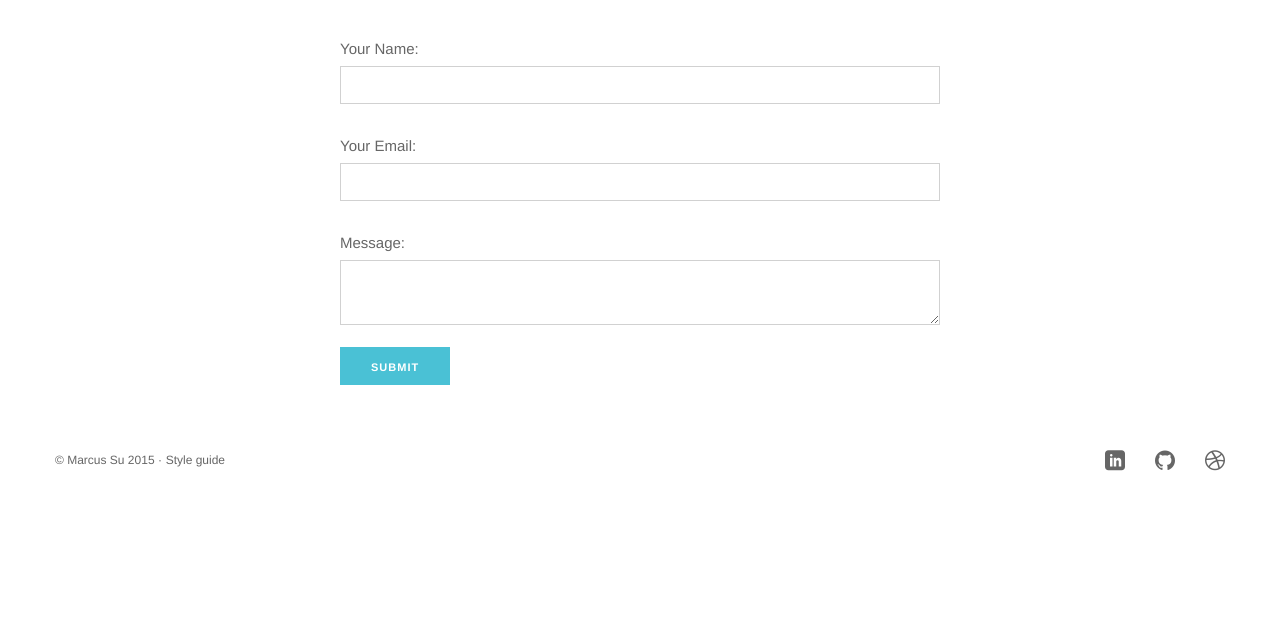
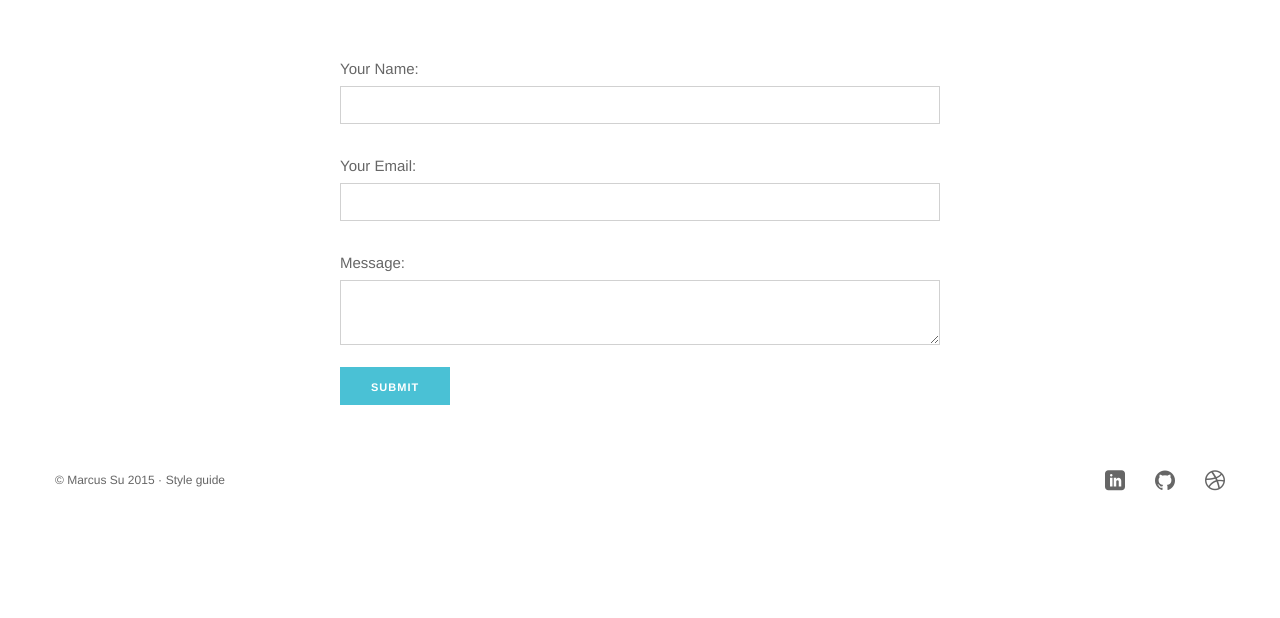
Before and after one commit to marcusssu/portfolio, a plain HTML site: page public_html/contact.html in a window 1280 px wide. Shown: the part 182-800 px from the top of the page. Drawn offline with nearby package versions, Linux system fonts and the light colour scheme; files whose address does not match are found by name.

Commit message:
projects pages fixed

```diff
--- a/public_html/css/contact.scss
+++ b/public_html/css/contact.scss
@@ -11,7 +11,7 @@ $light_grey: #f7f7f7;
 $dark_grey: #c8c8c8;
 
 .contact{
-  margin-top: 3rem;
+  margin-top: 5rem;
   .container{
     padding: 0 1.5rem;
     .text-container{
--- a/public_html/css/easynote.scss
+++ b/public_html/css/easynote.scss
@@ -359,7 +359,7 @@ $dark_grey: #c8c8c8;
 }
 
 /******************************************/
-@media (max-width:70rem) {
+@media (max-width:1120px) {
   .juu .container .grid .text {
     .text-container {
       width: 100%;
@@ -369,7 +369,7 @@ $dark_grey: #c8c8c8;
     }
   }
 }
-@media (max-width:55rem) {
+@media (max-width:880px) {
   .juu {
     // background-color: red;
     .container {
@@ -398,7 +398,7 @@ $dark_grey: #c8c8c8;
     }
   }
 }
-@media (max-width:40rem) {
+@media (max-width:640px) {
   .design_cycle .container .mytimeline{
     .leftrow, .rightrow{
       width:100%;
--- a/public_html/css/juu.scss
+++ b/public_html/css/juu.scss
@@ -356,7 +356,7 @@ $dark_grey: #c8c8c8;
 }
 
 /******************************************/
-@media (max-width:70rem) {
+@media (max-width:1120px) {
   .juu .container .grid {
     .col-5 {
       width:45%;
@@ -373,7 +373,7 @@ $dark_grey: #c8c8c8;
     }
   }
 }
-@media (max-width:55rem) {
+@media (max-width:880px) {
   .juu {
     // background-color: red;
     .container {
@@ -401,7 +401,7 @@ $dark_grey: #c8c8c8;
     }
   }
 }
-@media (max-width:40rem) {
+@media (max-width:640px) {
   .design_cycle .container .mytimeline{
     .leftrow, .rightrow{
       width:100%;
```
Also changed, not shown: public_html/easynote.html (+1 -1 lines), public_html/css/contact.css, public_html/css/easynote.css, public_html/css/juu.css, 2 other files.
